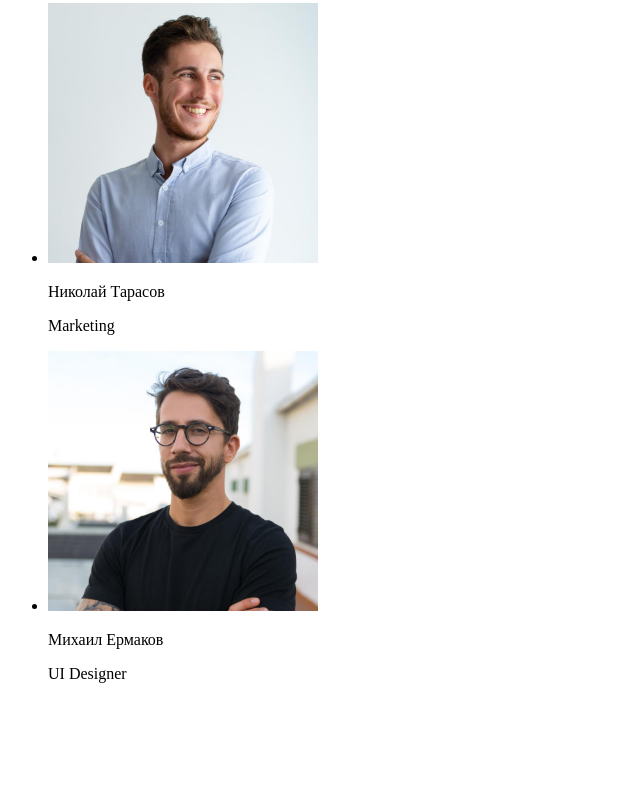
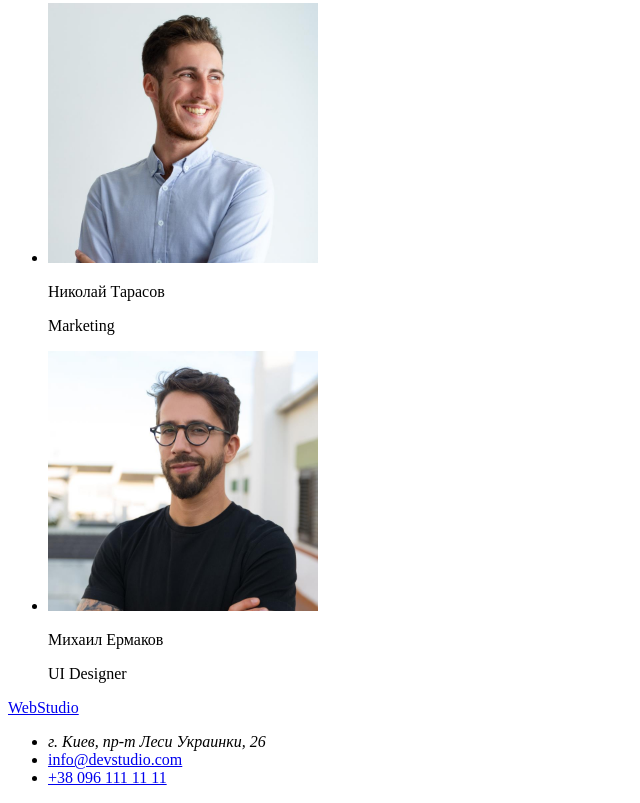
Before and after one commit to MykolaHrytsenko/goit-markup-hw-01, a plain HTML site: page index.html in a window 1280 px wide. Shown: the part 2314-3117 px from the top of the page, without its empty margins (0-640 px from the left). Before the commit the page ends 3013 px from the top, so only its background shows below. Drawn offline with Linux system fonts and the light colour scheme.

Commit message:
Добавил Футер

```diff
--- a/index.html
+++ b/index.html
@@ -7,7 +7,7 @@
     <title>Студия</title>
 </head>
 <body>
-    <!-- Шапка сайта -->
+    <!-- Шапка -->
     <header>
         <nav>
             <a href="/index.html">WebStudio</a>
@@ -24,6 +24,8 @@
             </ul>
     </header>
 
+    <!-- Мейн -->
+    <main>
         <!-- Герой -->
         <section>
             <h1>Эффективные решения для вашего бизнеса</h1>
@@ -102,9 +104,22 @@
                 </li>
             </ul>
         </section>
+    </main>
 
     <!-- Футер -->
     <footer>
+        <a href="./index.html">WebStudio</a>
+        <ul>
+            <li>
+                <address>г. Киев, пр-т Леси Украинки, 26</address>
+            </li>
+            <li>
+                <a href="mailto:info@devstudio.com">info@devstudio.com</a>
+            </li>
+            <li>
+                <a href="tel:+38 096 111 11 11">+38 096 111 11 11</a>
+            </li>
+        </ul>
 
     </footer>
 
```
Lines whose indentation alone changed are shown as unchanged.
